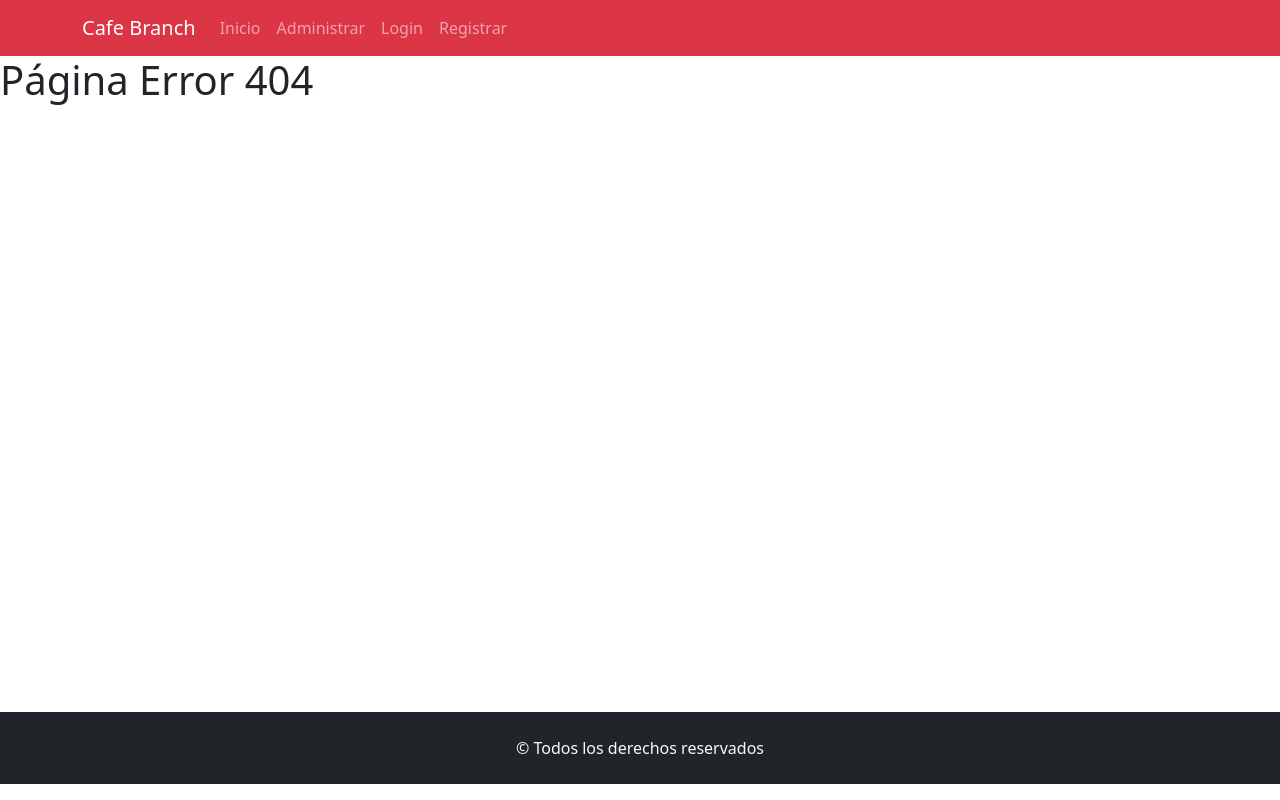
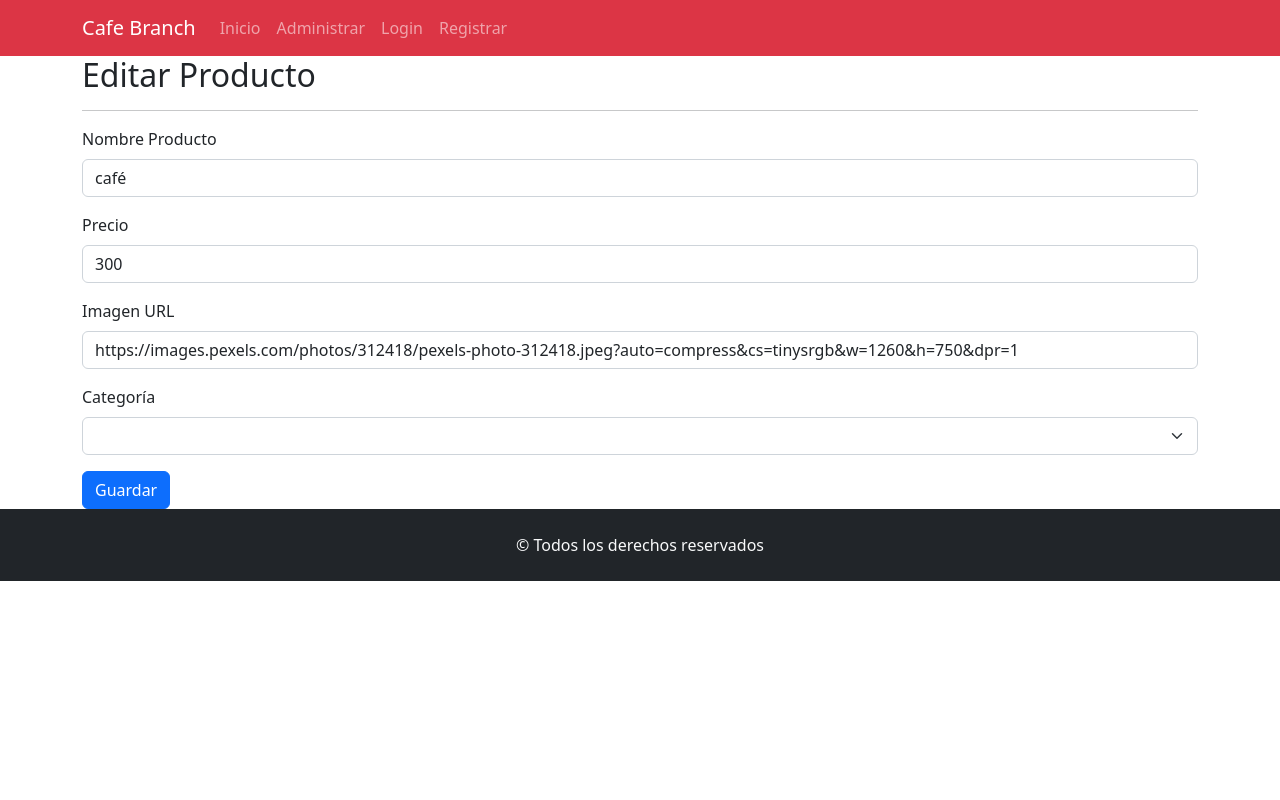
Before and after one commit to nunicho/cafebranch, a React (Create React App) app: page /administrar/editar/1 in a window 1280 px wide. Before the commit this address had no page. Built offline with nearby package versions, Linux system fonts and the light colour scheme; data requests are answered from the project's data file.

Commit message:
Lista la funcionalidad editar.

```diff
--- a/db.json
+++ b/db.json
@@ -6,13 +6,6 @@
       "categoria": "bebida caliente",
       "imagen": "https://images.pexels.com/photos/312418/pexels-photo-312418.jpeg?auto=compress&cs=tinysrgb&w=1260&h=750&dpr=1",
       "id": 1
-    },
-    {
-      "nombreProducto": "licuado",
-      "precio": 350,
-      "categoria": "bebida fria",
-      "imagen": "https://images.pexels.com/photos/312418/pexels-photo-312418.jpeg?auto=compress&cs=tinysrgb&w=1260&h=750&dpr=1",
-      "id": 3
     },
     {
       "nombreProducto": "té",
--- a/src/App.jsx
+++ b/src/App.jsx
@@ -28,7 +28,7 @@ function App() {
     <Route exact path='/DetalleProducto' element={<DetalleProducto></DetalleProducto>}></Route>
     <Route exact path='/ItemProducto' element={<ItemProducto></ItemProducto>}></Route>
     <Route exact path='/administrar/crear' element={<CrearProducto></CrearProducto>}></Route>
-    <Route exact path='/administrar/editar' element={<EditarProducto></EditarProducto>}></Route>
+    <Route exact path='/administrar/editar/:id' element={<EditarProducto></EditarProducto>}></Route>
     <Route exact path='/login' element={<Login></Login>}></Route>
     <Route exact path='/registrar' element={<Registrar></Registrar>}></Route>
     <Route  path='*' element={<Error404></Error404>}></Route>
--- a/src/components/helpers/queries.js
+++ b/src/components/helpers/queries.js
@@ -55,11 +55,29 @@ export const obtenerProductoAPI = async(id) =>{
     try{
 
         const respuesta = await fetch (URL+'/'+id);
-        const productoBuscado = await respuesta.json();
-        // console.log(listaProductos)
-        return productoBuscado
+        const productoBuscado = {
+            dato: await respuesta.json(),
+            status: respuesta.status
+        }
+       return productoBuscado
     }catch(error){
         console.log(error)
+    }
+}
+
+
+export const editarProductoAPI = async(id, datosActualizados)=>{
+    try{
+        const respuesta = await fetch(URL+'/'+id,{
+            method: "PUT",
+            headers:{
+                "Content-Type": "application/json"
+            },
+            body: JSON.stringify(datosActualizados)
+        });
+        return respuesta;
+    }catch(error){
+        console.log(error);
     }
 }
 
--- a/src/components/views/Producto/EditarProducto.jsx
+++ b/src/components/views/Producto/EditarProducto.jsx
@@ -1,22 +1,56 @@
-import React from 'react';
-import 'bootstrap/dist/css/bootstrap.min.css';
-import Button from 'react-bootstrap/Button';
-import Form from 'react-bootstrap/Form';
-import { useForm } from 'react-hook-form';
+  import { useEffect } from "react";
+  import { Form, Button } from "react-bootstrap";
+  import { useParams, useNavigate } from "react-router-dom";
+  import { editarProductoAPI, obtenerProductoAPI } from "../../helpers/queries";
+  import { useForm } from "react-hook-form";
+  import Swal from "sweetalert2";
 
 const EditarProducto = () => {
-const {register, handleSubmit, formState:{errors}} = useForm(
-  {defaultValues: {
-    nombreProducto: "",
-    precio: 1,
-    imagen: '',
-    categoría:   ''
-  }});
+  //traer el parametro de la ruta
+  const {id} = useParams();
+  const {
+    register,
+    handleSubmit,
+    formState: { errors },
+    setValue
+  } = useForm({
+    defaultValues: {
+      nombreProducto: "",
+      precio: 1,
+      imagen: "",
+      categoria: "",
+    },
+  });
+  const navegacion = useNavigate();
 
-const onSubmit = (datos) =>{
-  console.log(datos)
-  console.log('desde nuestra función submit')
-}
+  useEffect(()=>{
+    obtenerProductoAPI(id).then((respuesta)=>{
+      if(respuesta.status===200){
+        //cargar los datos de la repuesta en el formulario
+        setValue('nombreProducto', respuesta.dato.nombreProducto )
+        setValue('precio', respuesta.dato.precio )
+        setValue('categoria', respuesta.dato.categoria )
+        setValue('imagen', respuesta.dato.imagen )
+        console.log(respuesta)
+      }else{
+        Swal.fire('Ocurrio un error', 'Intente este paso en unos minutos', 'error')
+      }
+    })
+  },[])
+
+  const onSubmit = (producto) =>{
+    console.log(producto)
+    //aqui quiero enviar la peticion a la api para actualizar los datos del producto
+    editarProductoAPI(id,producto).then((respuesta)=>{
+      if(respuesta.status===200){
+        Swal.fire('Producto actualizado', 'el producto fue actualizado correctamente', 'success');
+        //redireccionar
+        navegacion('/administrador');
+      }else{
+        Swal.fire('Ocurrio un error', 'Intente este paso en unos minutos', 'error')
+      }
+    })
+  }
 
 
 
@@ -71,7 +105,7 @@ const onSubmit = (datos) =>{
         {...register('imagen',{
           required:'La URL  de la imagen es obligatoria',
           pattern:{
-              value: /^https?:\/\/[\w\-]+(\.[\w\-]+)+[/#?]?.*$/,
+              value: /^https?:\/\/[\w]+(\.[\w]+)+[/#?]?.*$/,
               message:'Debe ingresar una URL válida'
           },
         })}
--- a/src/components/views/Producto/ItemProducto.jsx
+++ b/src/components/views/Producto/ItemProducto.jsx
@@ -53,7 +53,7 @@ Swal.fire({
           <td>{producto.imagen}</td>
           <td>{producto.categoria}</td>
           <td>
-            <Link className="btn btn-warning" to={`./administrar/editar/${producto.id}`}>Editar</Link>
+            <Link className="btn btn-warning" to={`/administrar/editar/${producto.id}`}>Editar</Link>
             <Button variant="danger" onClick={borrarProducto}>Borrar</Button>
           </td>
         </tr>
```
